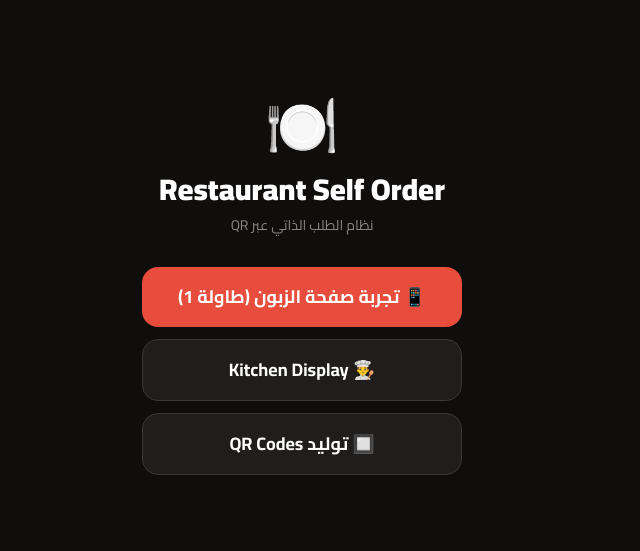
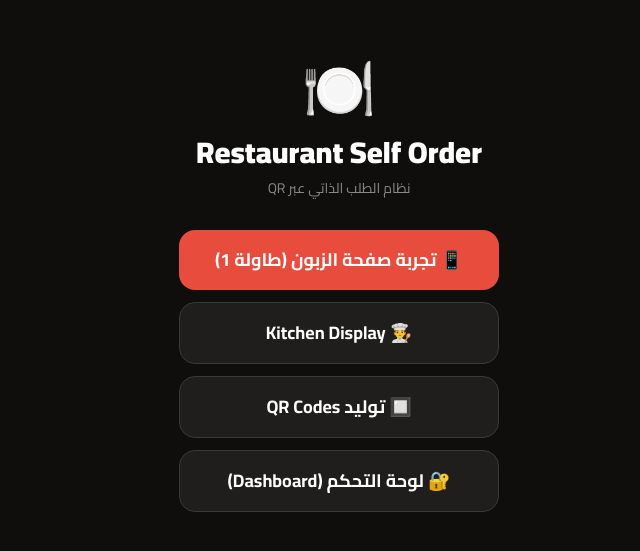
Before and after one commit to georgegamelr-spec/restaurant-self-order, a Next.js app: page / in a window 1280 px wide. Shown: the part 115-666 px from the top of the page, without its empty margins (444-1084 px from the left). Built offline with nearby package versions, Linux system fonts and the light colour scheme.

Commit message:
fix: add admin dashboard link to homepage

```diff
--- a/app/page.tsx
+++ b/app/page.tsx
@@ -17,9 +17,13 @@ export default function Home() {
           className="bg-[#1f1e1c] hover:bg-[#2a2927] border border-[#3a3936] text-white font-bold py-4 px-6 rounded-2xl text-center transition-all text-lg">
           👨‍🍳 Kitchen Display
         </Link>
-        <Link href="/admin/qr-codes"
+        <Link href="/qr"
           className="bg-[#1f1e1c] hover:bg-[#2a2927] border border-[#3a3936] text-white font-bold py-4 px-6 rounded-2xl text-center transition-all text-lg">
           🔲 توليد QR Codes
+        </Link>
+        <Link href="/admin/login"
+          className="bg-[#1f1e1c] hover:bg-[#2a2927] border border-[#3a3936] text-white font-bold py-4 px-6 rounded-2xl text-center transition-all text-lg">
+          🔐 لوحة التحكم (Dashboard)
         </Link>
       </div>
     </main>
```
